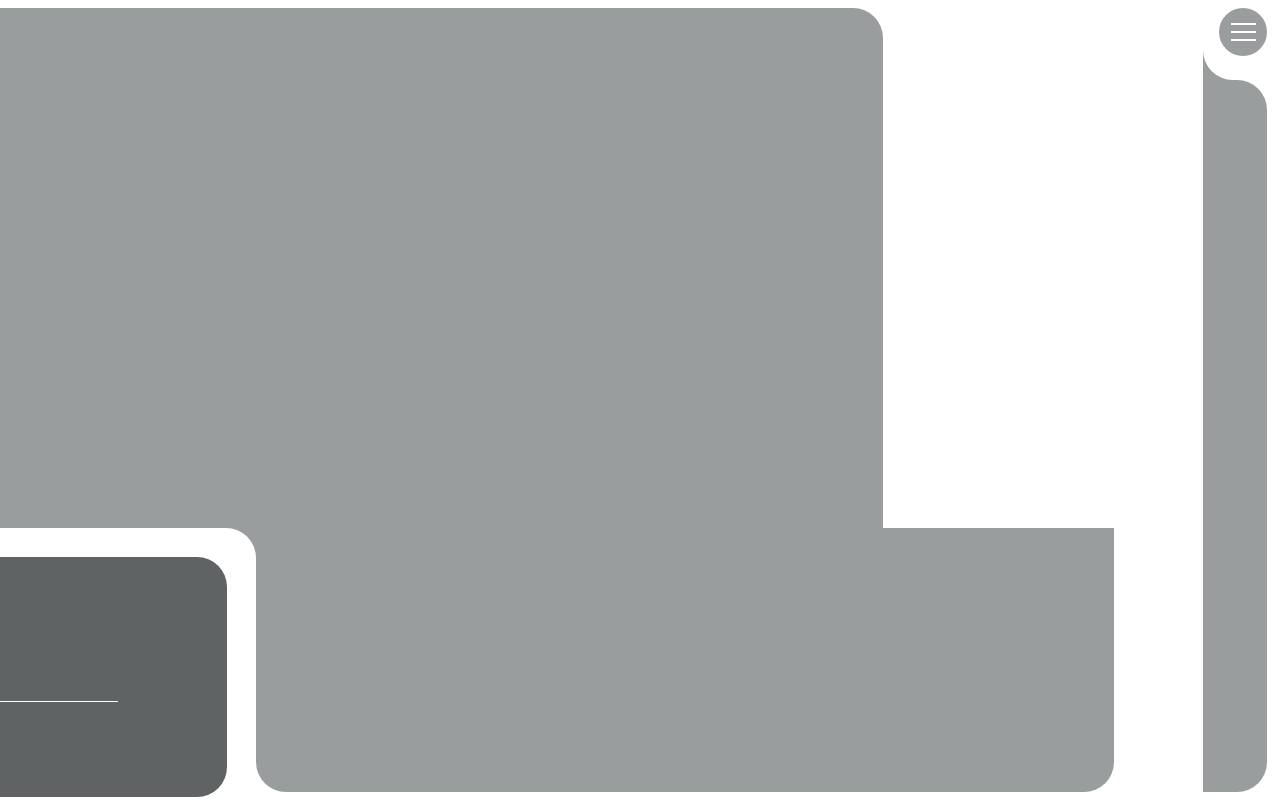
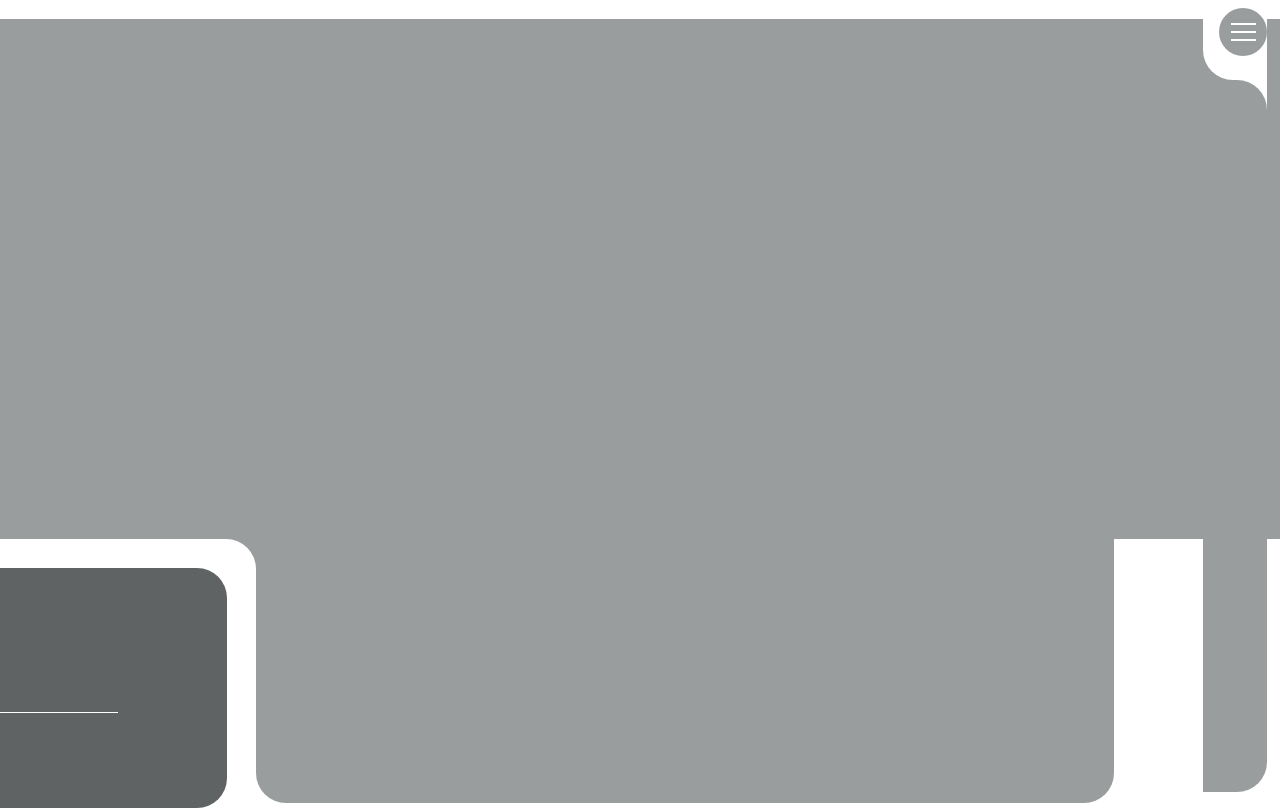
Before and after one commit to HugoVarloud/portfolio, a React (Vite) app in the folder portfolio-hugo-varloud-meyer/: page / in a window 1280 px wide. Shown: the top 810 px of the page. Built offline with nearby package versions, Linux system fonts and the light colour scheme.

Commit message:
created a wrapper and set the max-width to 100% to get rid of the scroll bar problem breaking the home style view

```diff
--- a/portfolio-hugo-varloud-meyer/src/components/Home/Home.css
+++ b/portfolio-hugo-varloud-meyer/src/components/Home/Home.css
@@ -1,4 +1,8 @@
 @import url('https://fonts.googleapis.com/css?family=Roboto:700');
+
+.home-wrapper {
+    max-width: 100%;
+}
 
 .home-container {
     display: flex;
@@ -6,10 +10,10 @@
     flex-direction: column;
     align-items: center;
     background-color: #999d9e;
-    margin-top: 1vh;
-    margin-left: 1vw;
+    margin-top: 1%;
+    margin-left: 1%;
     border-radius: 30px 30px 0%;
-    width: 93vw;
+    width: 93%;
 }
 
 .section1 {
@@ -26,10 +30,10 @@
 
 .topDiv {
     position: absolute;
-    width: 5vw;
+    width: 5%;
     height: 100vh;
     background-color: #fff;
-    right: 1vw;
+    right: 1%;
     top: 0;
     z-index: 5;
 }
--- a/portfolio-hugo-varloud-meyer/src/components/Home/Home.jsx
+++ b/portfolio-hugo-varloud-meyer/src/components/Home/Home.jsx
@@ -4,9 +4,11 @@ import "./Home.css";
 const Home = () => {
   return (
     <>
+    <div className='home-wrapper'>
       <div className='home-container'>
         <section className="section1"></section>
       </div>
+    </div>
       <div className='topDiv'>
         <div className='topLeft'>
           <div className='topCover'></div>
```
